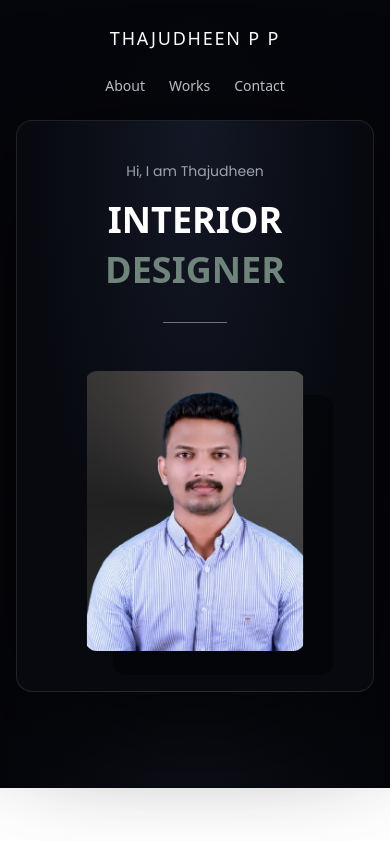
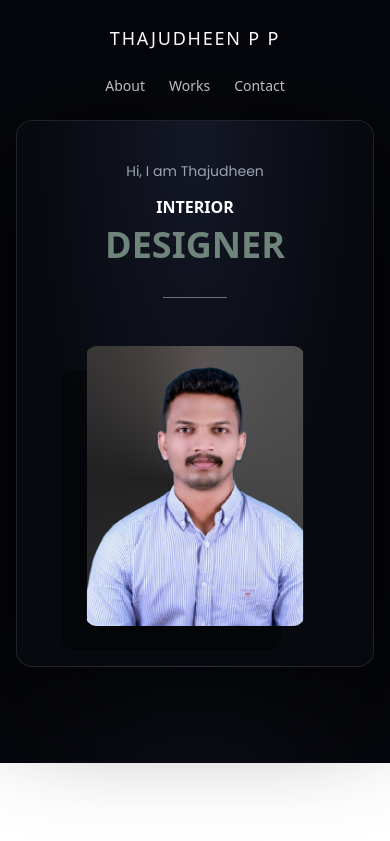
Before and after one commit to ashiahjinan04-hash/Thajudheen, a plain HTML site: page index.html in a window 390 px wide. Shown: the top 841 px of the page. Drawn offline with nearby package versions, Linux system fonts and the light colour scheme.

Commit message:
modified:   index.html

```diff
--- a/index.html
+++ b/index.html
@@ -59,7 +59,7 @@
           Hi, I am Thajudheen
         </p>
 
-        <h2 class="text-4xl sm:text-5xl md:text-7xl font-bold leading-tight">
+        <h2 class="text-4x1 sm:text-5xl md:text-7xl font-bold leading-tight">
           INTERIOR
         </h2>
 
@@ -74,11 +74,11 @@
       <!-- RIGHT IMAGE -->
       <div class="flex justify-center md:justify-start relative">
 
-        <div class="absolute right-4 top-6
-                    w-[220px] h-[280px]
-                    sm:w-[260px] sm:h-[340px]
-                    md:w-[360px] md:h-[420px]
-                    rounded-xl bg-black/40"></div>
+        <div class="absolute left-5 top-6
+              w-[220px] h-[280px]
+              sm:w-[260px] sm:h-[340px]
+              md:w-[360px] md:h-[420px]
+              rounded-xl bg-black/40"></div>
 
         <div class="relative
                     w-[220px] h-[280px]
@@ -151,7 +151,7 @@
     <div class="max-w-md rounded-2xl p-6 sm:p-8 border border-white/15">
       <p class="mb-4">✉️ thajudheenpp60@gmail.com</p>
       <p class="mb-4">📞 71461514</p>
-      <p>📍 Qatar id no :30035620713</p>
+      <p>📍 Qatar id no: 30035620713</p>
     </div>
 
 
```
